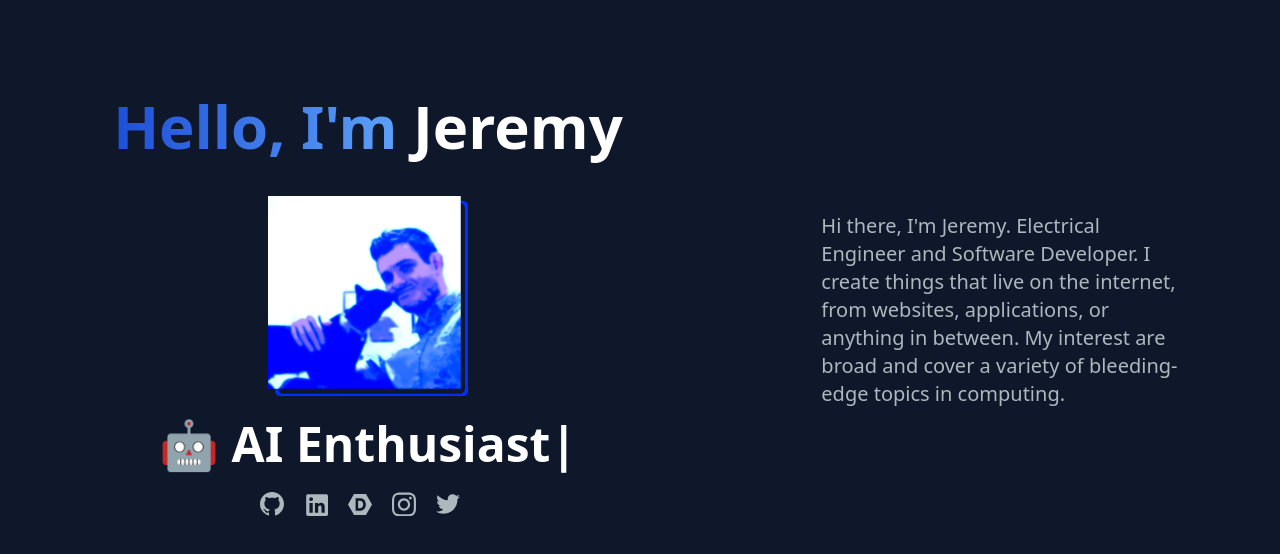
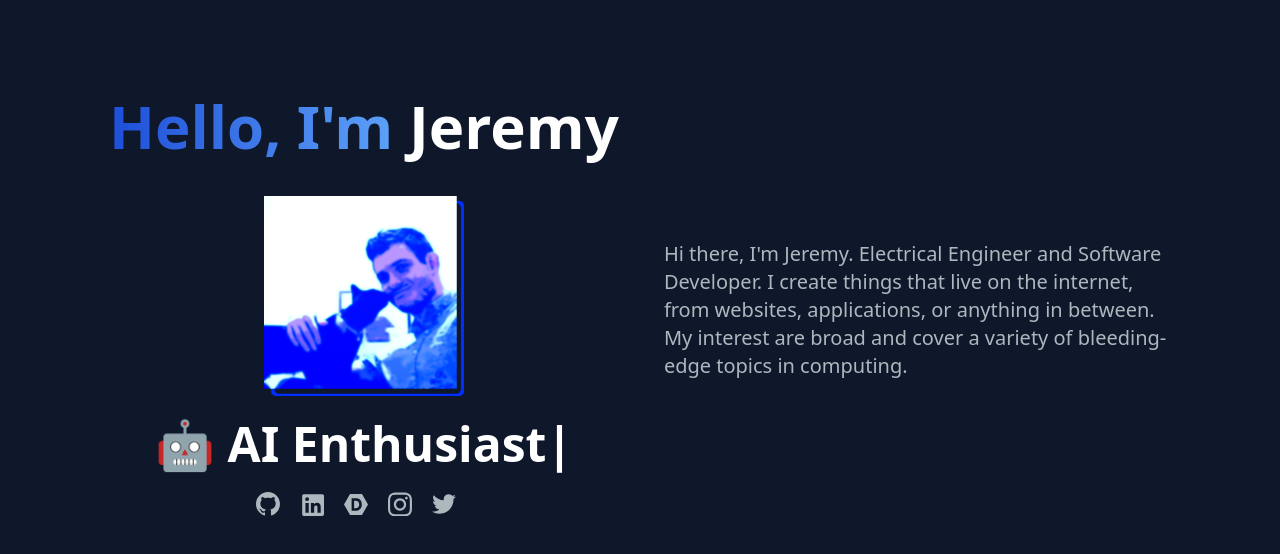
Before and after one commit to ajcantor1/website_v2, a Next.js app: page / in a window 1280 px wide. Shown: the top 554 px of the page. Built offline with nearby package versions, Linux system fonts and the light colour scheme.

Commit message:
add padding to center text

```diff
--- a/src/app/components/About.tsx
+++ b/src/app/components/About.tsx
@@ -1,7 +1,7 @@
 import React from 'react'
 const About = () => {
     return (
-        <section className="lg:w-1/3 lg:py-20 lg:flex lg:flex-col justify-center items-center">
+        <section className="lg:w-1/2 pl-4 lg:py-20 lg:flex lg:flex-col justify-center items-center">
             <p className="text-[#ADB7BE] text-lg lg:text-xl">
                 Hi there, I&#39;m Jeremy. Electrical Engineer and Software Developer. I create things that live on the internet, from websites, applications, or anything in between. My interest are broad and cover a variety of bleeding-edge topics in computing.
             </p>
```
